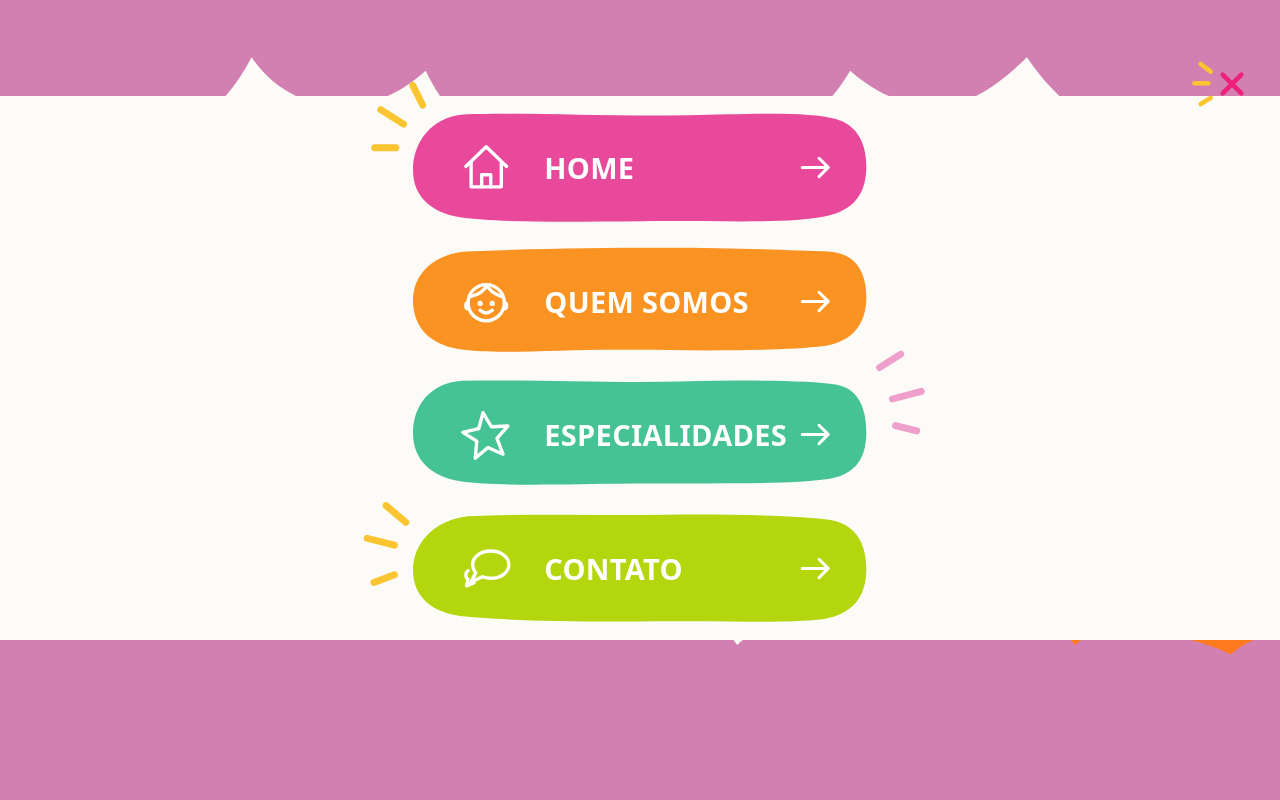
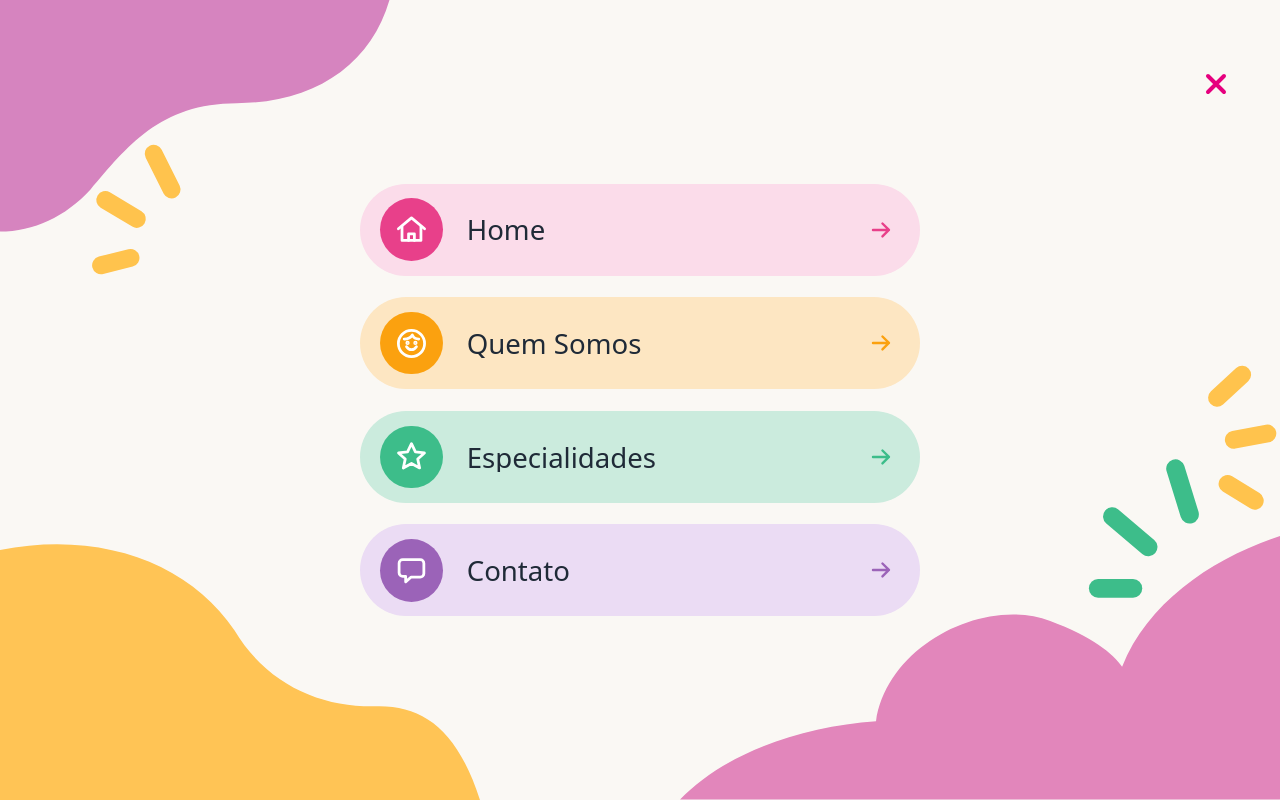
Before and after one commit to felipeabdo/divertin-site, a Next.js app: page / in a window 1280 px wide. Both pictures are taken after a click on the button "Abrir menu". Shown: the top 800 px of the page. Built offline with nearby package versions, Linux system fonts and the light colour scheme.

Commit message:
primeiro commit: menu hamburguer

```diff
--- a/src/components/NavBar.tsx
+++ b/src/components/NavBar.tsx
@@ -3,10 +3,18 @@
 import Link from 'next/link';
 import { useEffect, useState } from 'react';
 
+type IconName = 'home' | 'face' | 'star' | 'chat';
+
 interface NavLink {
   label: string;
   href: string;
   hoverColor: string;
+  /** Ícone exibido no menu mobile */
+  icon?: IconName;
+  /** Cor de fundo da "pílula" no menu mobile */
+  bg?: string;
+  /** Cor do círculo do ícone e da seta no menu mobile */
+  accent?: string;
 }
 
 interface NavBarProps {
@@ -14,142 +22,169 @@ interface NavBarProps {
 }
 
 const defaultLinks: NavLink[] = [
-  { label: 'HOME', href: '/', hoverColor: '#e079bc' },
-  { label: 'QUEM SOMOS', href: '/quem-somos', hoverColor: '#f78c00' },
-  { label: 'ESPECIALIDADES', href: '/servicos', hoverColor: '#65bf9d' },
-  { label: 'CONTATO', href: '/contato', hoverColor: '#b7db00' },
+  { label: 'HOME', href: '/', hoverColor: '#e079bc', icon: 'home', bg: '#fbdcea', accent: '#e8408a' },
+  { label: 'QUEM SOMOS', href: '/quem-somos', hoverColor: '#f78c00', icon: 'face', bg: '#fde6c2', accent: '#fba10f' },
+  { label: 'ESPECIALIDADES', href: '/servicos', hoverColor: '#65bf9d', icon: 'star', bg: '#cbebdd', accent: '#3dbd8a' },
+  { label: 'CONTATO', href: '/contato', hoverColor: '#b7db00', icon: 'chat', bg: '#ebdcf4', accent: '#9b63b8' },
 ];
 
-/* -------------------------------------------------------------------------- */
-/*  VISUAL DO MENU MOBILE                                                     */
-/*  Todas as medidas abaixo vêm do screenshot (941 x 1672) e são convertidas  */
-/*  para unidades relativas à largura dos botões (cqw), então tudo escala     */
-/*  junto, sem quebrar proporção.                                             */
-/* -------------------------------------------------------------------------- */
+/* ------------------------------------------------------------------ */
+/* Ícones (SVG em código)                                              */
+/* ------------------------------------------------------------------ */
 
-const PURPLE = '#d27fb1';
-const YELLOW = '#fbc531';
-const PINK_SPARK = '#ee9fcb';
-
-/** Cor + formato (blob) de cada botão, na ordem dos links. */
-const mobileStyle = [
-  {
-    color: '#e8499a',
-    d: 'M66 2 C150 -1 260 5 360 3 C450 1 520 -2 555 8 C585 17 595 42 595 70 C595 105 580 128 540 136 C490 146 400 141 300 142 C200 143 110 144 62 137 C22 130 0 108 0 75 C0 38 24 6 66 2 Z',
-  },
-  {
-    color: '#fb9322',
-    d: 'M70 6 C160 2 240 1 330 1 C420 1 500 4 545 6 C582 8 595 34 595 66 C595 100 578 124 540 130 C480 137 380 136 290 135 C190 134 110 142 60 134 C22 128 0 105 0 70 C0 35 28 9 70 6 Z',
-  },
-  {
-    color: '#46c395',
-    d: 'M64 1 C150 -1 250 4 350 2 C440 0 520 0 555 6 C585 11 595 38 595 68 C595 102 582 124 545 130 C490 138 390 135 290 136 C190 137 110 140 62 133 C24 127 0 105 0 70 C0 34 22 4 64 1 Z',
-  },
-  {
-    color: '#b3d60d',
-    d: 'M72 3 C160 -1 240 2 330 1 C420 0 510 2 548 8 C582 14 595 40 595 72 C595 108 578 132 538 138 C480 144 390 140 300 141 C200 142 110 139 62 134 C24 129 0 108 0 74 C0 38 28 8 72 3 Z',
-  },
-];
-
-/** Faíscas (traços) ao redor dos botões. Coordenadas relativas ao canto sup. esquerdo do botão. */
-const sparkles: Record<number, { color: string; lines: [number, number, number, number][] }> = {
-  0: { color: YELLOW, lines: [[-1, -36, 12, -10], [-43, -4, -13, 15], [-51, 46, -23, 46]] },
-  2: { color: PINK_SPARK, lines: [[612, -17, 640, -35], [629, 24, 667, 14], [633, 59, 661, 66]] },
-  3: { color: YELLOW, lines: [[-36, -12, -10, 10], [-61, 31, -25, 40], [-52, 89, -25, 79]] },
-};
-
-/* ------------------------------- ÍCONES ---------------------------------- */
-
-const iconProps = {
-  viewBox: '0 0 72 72',
+function MenuIcon({ name }: { name: IconName }) {
+  const common = {
+    viewBox: '0 0 24 24',
     fill: 'none',
     stroke: '#fff',
-  strokeWidth: 4.5,
+    strokeWidth: 1.9,
     strokeLinecap: 'round' as const,
     strokeLinejoin: 'round' as const,
+    className: 'w-full h-full',
     'aria-hidden': true,
   };
 
-function IconHome() {
+  switch (name) {
+    case 'home':
       return (
-    <svg {...iconProps}>
-      <path d="M9 35 L36 9 L63 35" />
-      <path d="M16 30 V62 H56 V30" />
-      <path d="M30 62 V46 H42 V62" />
+        <svg {...common}>
+          <path d="M3 11.5 12 4l9 7.5" />
+          <path d="M5.5 10v9.5h13V10" />
+          <path d="M10 19.5v-4.5h4v4.5" />
+        </svg>
+      );
+    case 'face':
+      return (
+        <svg {...common}>
+          <circle cx="12" cy="12" r="9" />
+          <path d="M7 9c2.6 0 4.6-1.1 5.6-2.8C13.4 7.9 15 9 17 9" />
+          <path d="M8.6 14.2c.9 1.4 2 2.1 3.4 2.1s2.5-.7 3.4-2.1" />
+          <circle cx="9.3" cy="11.6" r=".5" fill="#fff" />
+          <circle cx="14.7" cy="11.6" r=".5" fill="#fff" />
+        </svg>
+      );
+    case 'star':
+      return (
+        <svg {...common}>
+          <polygon points="12 3.2 14.7 8.9 20.9 9.6 16.3 13.8 17.6 19.9 12 16.8 6.4 19.9 7.7 13.8 3.1 9.6 9.3 8.9" />
+        </svg>
+      );
+    case 'chat':
+      return (
+        <svg {...common}>
+          <path d="M6 4.5h12a2.5 2.5 0 0 1 2.5 2.5v7a2.5 2.5 0 0 1-2.5 2.5h-6.2L8 19.8v-3.8H6A2.5 2.5 0 0 1 3.5 13.5V7A2.5 2.5 0 0 1 6 4.5z" />
+        </svg>
+      );
+  }
+}
+
+function ArrowIcon() {
+  return (
+    <svg
+      viewBox="0 0 24 24"
+      fill="none"
+      stroke="currentColor"
+      strokeWidth="2.4"
+      strokeLinecap="round"
+      strokeLinejoin="round"
+      className="w-full h-full"
+      aria-hidden
+    >
+      <path d="M4 12h16M13.5 5.5 20 12l-6.5 6.5" />
     </svg>
   );
 }
 
-function IconKid() {
+/* ------------------------------------------------------------------ */
+/* Decorações de fundo (SVG em código)                                 */
+/* Cada uma é ancorada num canto e escala proporcionalmente à largura. */
+/* ------------------------------------------------------------------ */
+
+function DrawerDecorations() {
   return (
-    <svg {...iconProps}>
-      <circle cx="36" cy="38" r="24" />
-      <path d="M15 30 C24 28 33 23 37 15 C41 23 50 28 57 30" />
-      <path d="M12 38 C8 38 8 46 12 46" />
-      <path d="M60 38 C64 38 64 46 60 46" />
-      <circle cx="28" cy="39" r="1.2" fill="#fff" />
-      <circle cx="44" cy="39" r="1.2" fill="#fff" />
-      <path d="M28 48 Q36 55 44 48" />
+    <div className="pointer-events-none absolute inset-0 overflow-hidden" aria-hidden>
+      {/* Topo esquerdo: blob rosa + 3 traços amarelos */}
+      <svg
+        viewBox="0 0 380 270"
+        className="absolute top-0 left-0 block"
+        style={{ width: 'clamp(110px, 39vw, 400px)', height: 'auto' }}
+      >
+        <path
+          d="M0 0H370C352 62 298 98 225 98C152 98 120 140 86 180C62 206 32 220 0 220Z"
+          fill="#d684bf"
+        />
+        <g stroke="#ffc34d" strokeWidth="17" strokeLinecap="round" fill="none">
+          <path d="M146 146 163 180" />
+          <path d="M100 190 130 208" />
+          <path d="M96 252 124 245" />
+        </g>
       </svg>
+
+      {/* Direita, meio: 3 traços amarelos */}
+      <svg
+        viewBox="0 0 80 150"
+        className="absolute right-0 block"
+        style={{ top: '45%', width: 'clamp(28px, 8.5vw, 84px)', height: 'auto' }}
+      >
+        <g stroke="#ffc34d" strokeWidth="17" strokeLinecap="round" fill="none">
+          <path d="M44 14 20 36" />
+          <path d="M36 76 68 70" />
+          <path d="M30 118 56 134" />
+        </g>
+      </svg>
+
+      {/* Base esquerda: blob amarelo */}
+      <svg
+        viewBox="0 0 430 232"
+        className="absolute bottom-0 left-0 block"
+        style={{ width: 'clamp(120px, 46vw, 480px)', height: 'auto' }}
+      >
+        <path
+          d="M0 8C90 -10 170 20 210 80C240 130 290 150 340 148C380 148 410 170 430 232H0Z"
+          fill="#ffc455"
+        />
+      </svg>
+
+      {/* Base direita: blob rosa + 3 traços verdes */}
+      <svg
+        viewBox="0 -80 551 322"
+        className="absolute bottom-0 right-0 block"
+        style={{ width: 'clamp(150px, 58vw, 600px)', height: 'auto' }}
+      >
+        <path
+          d="M0 242C40 200 110 175 180 170C190 100 280 55 340 78C378 92 398 108 406 120C430 60 490 20 551 0V242Z"
+          fill="#e286bb"
+        />
+        <g stroke="#3dbd8a" strokeWidth="17" strokeLinecap="round" fill="none">
+          <path d="M455 -62 468 -20" />
+          <path d="M397 -18 430 10" />
+          <path d="M384 48 416 48" />
+        </g>
+      </svg>
+    </div>
   );
 }
 
-function IconStar() {
-  return (
-    <svg {...iconProps}>
-      <path
-        transform="rotate(-8 36 36)"
-        d="M36 6 L44.5 26 L66 28 L49.5 42 L54.5 64 L36 52.5 L17.5 64 L22.5 42 L6 28 L27.5 26 Z"
-      />
-    </svg>
-  );
-}
-
-function IconChat() {
-  return (
-    <svg {...iconProps}>
-      <path d="M42 12 C28 12 18 20 18 30 C18 34 20 38 22 41 L16 53 L31 46 C34 47 38 48 42 48 C56 48 66 40 66 30 C66 20 56 12 42 12 Z" />
-      <path d="M12 38 C8 41 8 46 12 50 L10 58 L20 54" />
-    </svg>
-  );
-}
-
-const icons = [IconHome, IconKid, IconStar, IconChat];
-
-function IconArrow() {
-  return (
-    <svg viewBox="0 0 41 30" fill="none" stroke="#fff" strokeWidth={4} strokeLinecap="round" strokeLinejoin="round" aria-hidden>
-      <path d="M3 15 H37 M25 3 L37 15 L25 27" />
-    </svg>
-  );
-}
-
-/* ----------------------------- COMPONENTE -------------------------------- */
+/* ------------------------------------------------------------------ */
+/* NavBar                                                              */
+/* ------------------------------------------------------------------ */
 
 export default function NavBar({ links = defaultLinks }: NavBarProps) {
   const [isOpen, setIsOpen] = useState(false);
-  const toggleMenu = () => setIsOpen((v) => !v);
+  const toggleMenu = () => setIsOpen(!isOpen);
 
-  // Trava o scroll da página enquanto o menu está aberto
+  // Trava o scroll do body e permite fechar com ESC
   useEffect(() => {
-    document.body.style.overflow = isOpen ? 'hidden' : '';
+    if (!isOpen) return;
+    const prev = document.body.style.overflow;
+    document.body.style.overflow = 'hidden';
+    const onKey = (e: KeyboardEvent) => e.key === 'Escape' && setIsOpen(false);
+    window.addEventListener('keydown', onKey);
     return () => {
-      document.body.style.overflow = '';
+      document.body.style.overflow = prev;
+      window.removeEventListener('keydown', onKey);
     };
   }, [isOpen]);
-
-  // Fecha com ESC e ao passar para o layout desktop
-  useEffect(() => {
-    const onKey = (e: KeyboardEvent) => e.key === 'Escape' && setIsOpen(false);
-    const mq = window.matchMedia('(min-width: 1301px)');
-    const onMq = () => mq.matches && setIsOpen(false);
-    window.addEventListener('keydown', onKey);
-    mq.addEventListener('change', onMq);
-    return () => {
-      window.removeEventListener('keydown', onKey);
-      mq.removeEventListener('change', onMq);
-    };
-  }, []);
 
   return (
     <div className="relative">
@@ -172,30 +207,13 @@ export default function NavBar({ links = defaultLinks }: NavBarProps) {
         {/* Botão de Fechar X (Visível apenas se aberto) */}
         <button
           onClick={toggleMenu}
-          className={`text-[#ec1f7a] focus:outline-none p-2 w-full h-full flex items-center justify-center ${isOpen ? 'block' : 'hidden'}`}
+          className={`text-[#e6007e] focus:outline-none p-2 w-full h-full flex items-center justify-center ${isOpen ? 'block' : 'hidden'}`}
           aria-label="Fechar menu"
-          aria-expanded={isOpen}
         >
-          {/* mesmo deslocamento (mt-18) do hambúrguer, para o X ficar exatamente no mesmo lugar */}
-          <span className="relative block w-8 h-8 mt-18">
-            <svg className="w-full h-full" fill="none" stroke="currentColor" strokeWidth="3.4" viewBox="0 0 24 24" aria-hidden>
-              <path strokeLinecap="round" strokeLinejoin="round" d="M5 19L19 5M5 5l14 14" />
+          {/* sem mt-18: o X fica no topo direito, como no design */}
+          <svg className="w-8 h-8 mt-18 -translate-x-4" fill="none" stroke="currentColor" strokeWidth="3" viewBox="0 0 24 24">
+            <path strokeLinecap="round" strokeLinejoin="round" d="M6 18L18 6M6 6l12 12" />
           </svg>
-            {/* faíscas amarelas ao lado do X */}
-            <svg
-              className="absolute right-full top-1/2 -translate-y-1/2 mr-[3px] w-[20px] overflow-visible pointer-events-none"
-              viewBox="0 0 26 58"
-              fill="none"
-              stroke={YELLOW}
-              strokeWidth="6"
-              strokeLinecap="round"
-              aria-hidden
-            >
-              <path d="M10 3 L23 13" />
-              <path d="M2 28 H20" />
-              <path d="M10 55 L23 47" />
-            </svg>
-          </span>
         </button>
       </div>
 
@@ -218,135 +236,88 @@ export default function NavBar({ links = defaultLinks }: NavBarProps) {
       </ul>
 
       {/* 2. GAVETA MOBILE/TABLET (<= 1300px) */}
-      <div
+      <nav
         aria-hidden={!isOpen}
         className={`
-          fixed inset-0 z-40 overflow-hidden bg-[#fcfbf8] min-[1301px]:hidden
-          transition-[transform,translate,visibility] duration-300 ease-in-out
+          fixed inset-0 z-40 min-[1301px]:hidden
+          overflow-y-auto overflow-x-hidden
+          transition-[translate, transform,visibility] duration-300 ease-in-out
           ${isOpen ? 'translate-x-0 visible' : 'translate-x-full invisible'}
         `}
-        style={
-          {
-            // Altura das nuvens: proporcional à largura, mas limitada pela altura da tela
-            '--cloud-top': 'min(14.9vw, 12dvh)',
-            '--cloud-bot': 'min(25.7vw, 20dvh)',
-          } as React.CSSProperties
-        }
-      >
-        {/* ---------- DECORAÇÃO (não rola, não recebe clique) ---------- */}
-        <div className="pointer-events-none absolute inset-0" aria-hidden>
-          {/* Nuvem do topo */}
-          <svg
-            className="absolute top-0 left-0 w-full"
-            style={{ height: 'var(--cloud-top)' }}
-            viewBox="0 0 941 140"
-            preserveAspectRatio="xMidYMin slice"
-          >
-            <path
-              fill={PURPLE}
-              d="M0 0 H941 V112 C910 125 870 128 840 112 C800 95 770 65 755 42 C735 62 712 78 690 78 C660 78 640 65 625 52 C600 95 550 125 470 138 C400 135 340 110 313 52 C295 68 275 78 250 78 C225 78 200 65 185 42 C160 90 110 125 50 124 C30 124 15 121 0 118 Z"
-            />
-          </svg>
-
-          {/* Base: sol amarelo, sol laranja e nuvem */}
-          <svg
-            className="absolute bottom-0 left-0 w-full"
-            style={{ height: 'var(--cloud-bot)' }}
-            viewBox="0 0 941 242"
-            preserveAspectRatio="xMidYMax slice"
-          >
-            <circle cx="0" cy="270" r="265" fill="#ffc73a" />
-            <circle cx="1000" cy="290" r="300" fill="#ff7a1c" />
-            <path
-              fill={PURPLE}
-              d="M0 120 C20 100 50 98 70 98 C100 98 125 110 138 124 C150 108 170 92 190 92 C205 92 215 96 225 90 C245 76 270 73 295 73 C335 73 365 95 385 120 C400 100 420 87 445 87 C490 87 525 105 542 128 C552 118 560 118 568 118 C580 118 590 124 596 124 C620 100 650 82 690 82 C740 82 775 105 790 128 C810 112 830 120 840 120 C870 120 895 130 905 135 C915 125 930 120 941 122 V242 H0 Z"
-            />
-          </svg>
-        </div>
-
-        {/* ---------- CONTEÚDO (rola se a tela for muito baixa) ---------- */}
-        <div className="absolute inset-0 overflow-y-auto overflow-x-hidden">
-          <div
-            className="min-h-full flex items-center justify-center"
-            style={{ paddingTop: 'var(--cloud-top)', paddingBottom: 'var(--cloud-bot)' }}
-          >
-            {/*
-              Este wrapper é o "container" das unidades cqw: tudo dentro (fonte, ícones,
-              espaçamentos, faíscas) é medido em % da largura do botão (595 = largura de
-              referência do screenshot). Largura: 63% da tela (como no print), mínimo de
-              200px, máximo de 540px, e nunca maior do que a altura disponível comporta.
-            */}
-            <div
         style={{
-                containerType: 'inline-size',
-                width:
-                  'min(clamp(200px, 63%, 540px), max(200px, calc((100dvh - var(--cloud-top) - var(--cloud-bot)) / 1.2)))',
+          backgroundColor: '#faf8f4',
+          // Altura da pílula: acompanha largura E altura da tela
+          // (≈15.7vw no design; limitada por 11.5vh para caber em telas baixas)
+          ['--pill-h' as string]: 'clamp(52px, min(15.7vw, 11.5vh), 112px)',
         }}
       >
-              <ul className="flex flex-col" style={{ gap: '5.5cqw' }}>
+        <DrawerDecorations />
+
+        {/* Área de conteúdo: centraliza na vertical; se faltar altura, rola */}
+        <div className="relative z-10 min-h-full flex flex-col items-center py-6">
+          <ul
+            className="m-auto flex flex-col items-stretch list-none p-0"
+            style={{
+              width: 'min(92%, max(68%, 250px), 560px)',
+              gap: 'clamp(12px, 2.7vh, 34px)',
+            }}
+          >
             {links.map((link, index) => {
-                  const style = mobileStyle[index % mobileStyle.length];
-                  const Icon = icons[index % icons.length];
-                  const spark = sparkles[index % mobileStyle.length];
-
+              const accent = link.accent ?? link.hoverColor;
+              const bg = link.bg ?? '#f3f3f3';
               return (
-                    <li key={`mob-${index}`} className="relative" onClick={() => setIsOpen(false)}>
-                      {/* Faíscas */}
-                      {spark && (
-                        <svg
-                          className="absolute pointer-events-none overflow-visible"
-                          style={{ left: '-25cqw', top: '-10.1cqw', width: '150cqw', height: 'auto' }}
-                          viewBox="-149 -60 893 260"
-                          fill="none"
-                          stroke={spark.color}
-                          strokeWidth={9}
-                          strokeLinecap="round"
-                          aria-hidden
-                        >
-                          {spark.lines.map(([x1, y1, x2, y2], i) => (
-                            <path key={i} d={`M${x1} ${y1} L${x2} ${y2}`} />
-                          ))}
-                        </svg>
-                      )}
-
+                <li key={`mob-${index}`} onClick={() => setIsOpen(false)}>
                   <Link
                     href={link.href}
-                        className="relative block w-full text-white no-underline select-none transition-transform duration-150 active:scale-[0.97] hover:brightness-105"
-                        style={{ aspectRatio: '595 / 143' }}
-                      >
-                        {/* Blob de fundo */}
-                        <svg
-                          className="absolute inset-0 w-full h-full"
-                          viewBox="0 0 595 143"
-                          preserveAspectRatio="none"
-                          aria-hidden
-                        >
-                          <path d={style.d} fill={style.color} />
-                        </svg>
-
-                        {/* Ícone + texto + seta */}
-                        <span
-                          className="relative z-10 flex h-full items-center"
-                          style={{ paddingLeft: '10cqw', paddingRight: '7.7cqw' }}
-                        >
-                          <span className="block shrink-0" style={{ width: '12cqw', height: '12cqw' }}>
-                            <Icon />
-                          </span>
-                          <span
-                            className="flex-1 whitespace-nowrap font-extrabold uppercase"
+                    className="flex items-center rounded-full transition-transform duration-150 active:scale-[0.98] hover:brightness-[0.98]"
                     style={{
-                              marginLeft: '6.9cqw',
-                              fontSize: '6.4cqw',
-                              lineHeight: 1,
-                              letterSpacing: '0.01em',
-                              fontFamily: 'var(--font-menu, inherit)',
+                      height: 'var(--pill-h)',
+                      backgroundColor: bg,
+                      paddingLeft: 'calc(var(--pill-h) * 0.22)',
+                      paddingRight: 'calc(var(--pill-h) * 0.3)',
+                      gap: 'calc(var(--pill-h) * 0.26)',
+                      color: '#1f2a37',
                     }}
                   >
-                            {link.label}
+                    {/* Círculo com ícone */}
+                    <span
+                      className="shrink-0 rounded-full flex items-center justify-center"
+                      style={{
+                        width: 'calc(var(--pill-h) * 0.68)',
+                        height: 'calc(var(--pill-h) * 0.68)',
+                        backgroundColor: accent,
+                        padding: 'calc(var(--pill-h) * 0.15)',
+                      }}
+                    >
+                      {link.icon && <MenuIcon name={link.icon} />}
                     </span>
-                          <span className="block shrink-0" style={{ width: '6.9cqw' }}>
-                            <IconArrow />
+
+                    {/* Texto: só a primeira letra maiúscula, como no design */}
+                    <span
+                      className="flex-1 min-w-0 truncate"
+                      style={{
+                        fontFamily: "'Quicksand', 'Nunito', ui-rounded, system-ui, sans-serif",
+                        fontWeight: 500,
+                        fontSize: 'max(15px, calc(var(--pill-h) * 0.3))',
+                        lineHeight: 1.1,
+                        textTransform: 'lowercase',
+                      }}
+                    >
+                      <span style={{ display: 'inline-block', textTransform: 'capitalize' }}>
+                        {link.label.toLowerCase()}
                       </span>
+                    </span>
+
+                    {/* Seta */}
+                    <span
+                      className="shrink-0"
+                      style={{
+                        width: 'calc(var(--pill-h) * 0.26)',
+                        height: 'calc(var(--pill-h) * 0.26)',
+                        color: accent,
+                      }}
+                    >
+                      <ArrowIcon />
                     </span>
                   </Link>
                 </li>
@@ -354,9 +325,7 @@ export default function NavBar({ links = defaultLinks }: NavBarProps) {
             })}
           </ul>
         </div>
-          </div>
-        </div>
-      </div>
+      </nav>
     </div>
   );
 }
```
Lines whose indentation alone changed are shown as unchanged.
